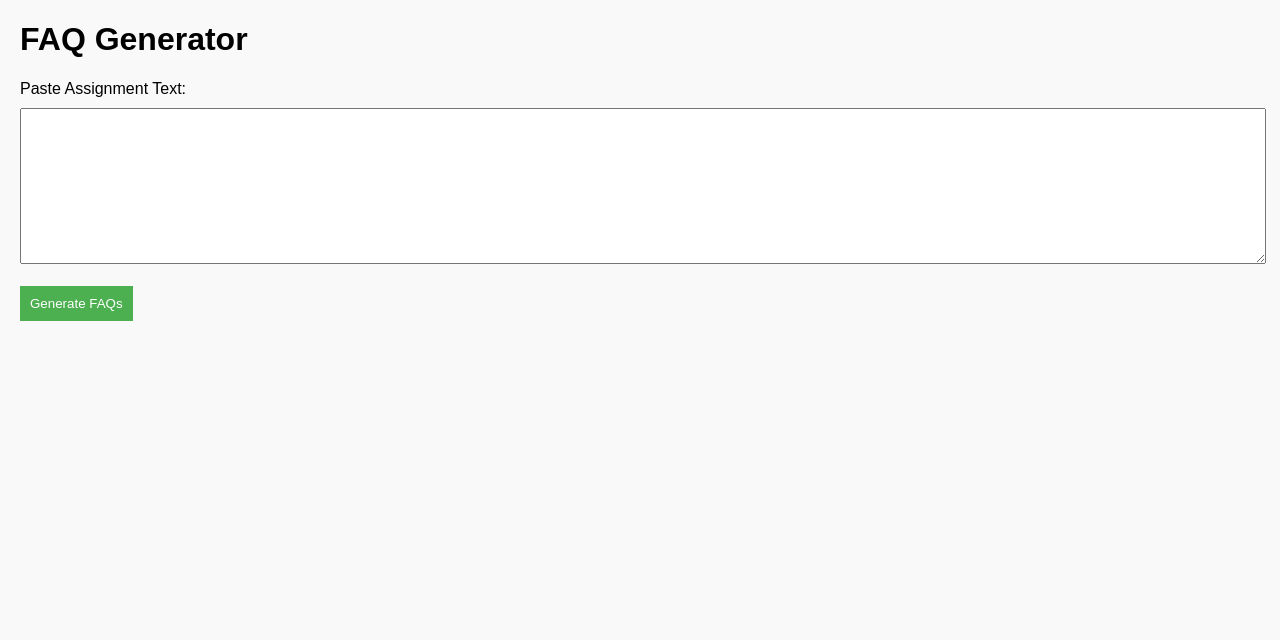
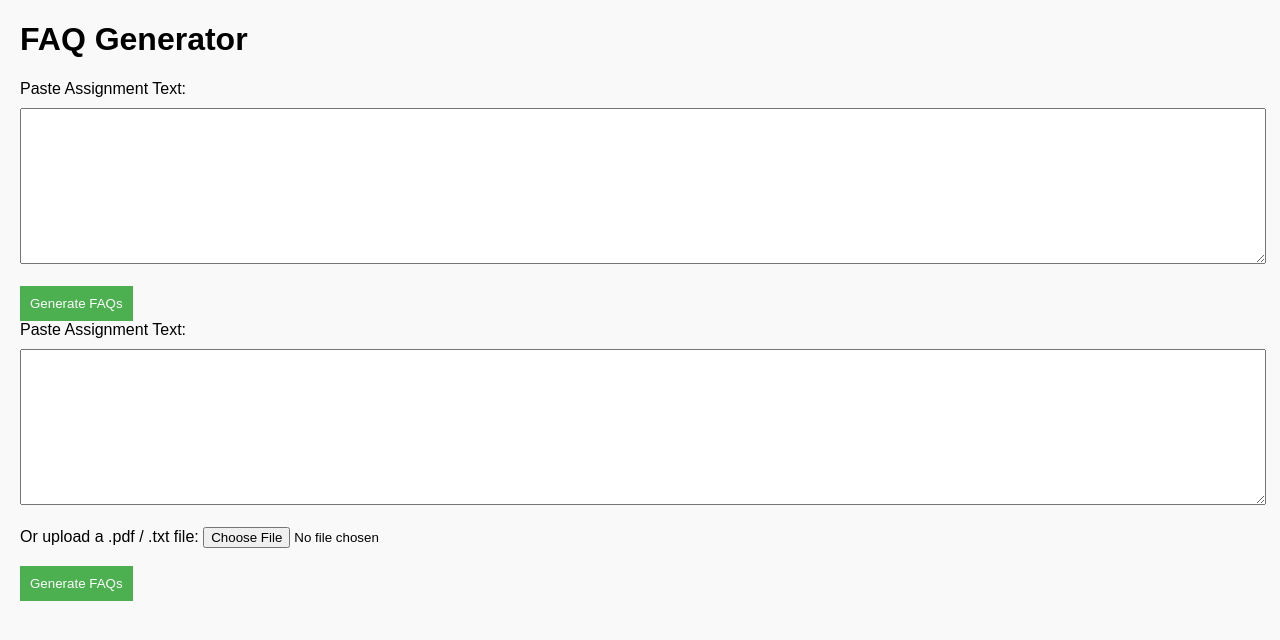
Before and after one commit to ethereality-v/faq-generator-ui, a Flask app: page / in a window 1280 px wide. Shown: the top 640 px of the page. Run offline with Flask 3, Linux system fonts and the light colour scheme.

Commit message:
Update index.html

```diff
--- a/templates/index.html
+++ b/templates/index.html
@@ -26,4 +26,13 @@
     </div>
     {% endif %}
 </body>
+<form method="POST" enctype="multipart/form-data">
+    <label>Paste Assignment Text:</label>
+    <textarea name="input_text"></textarea>
+    <br><br>
+    <label>Or upload a .pdf / .txt file:</label>
+    <input type="file" name="file" accept=".pdf,.txt" />
+    <br><br>
+    <button class="btn" type="submit">Generate FAQs</button>
+</form>
 </html>
```
